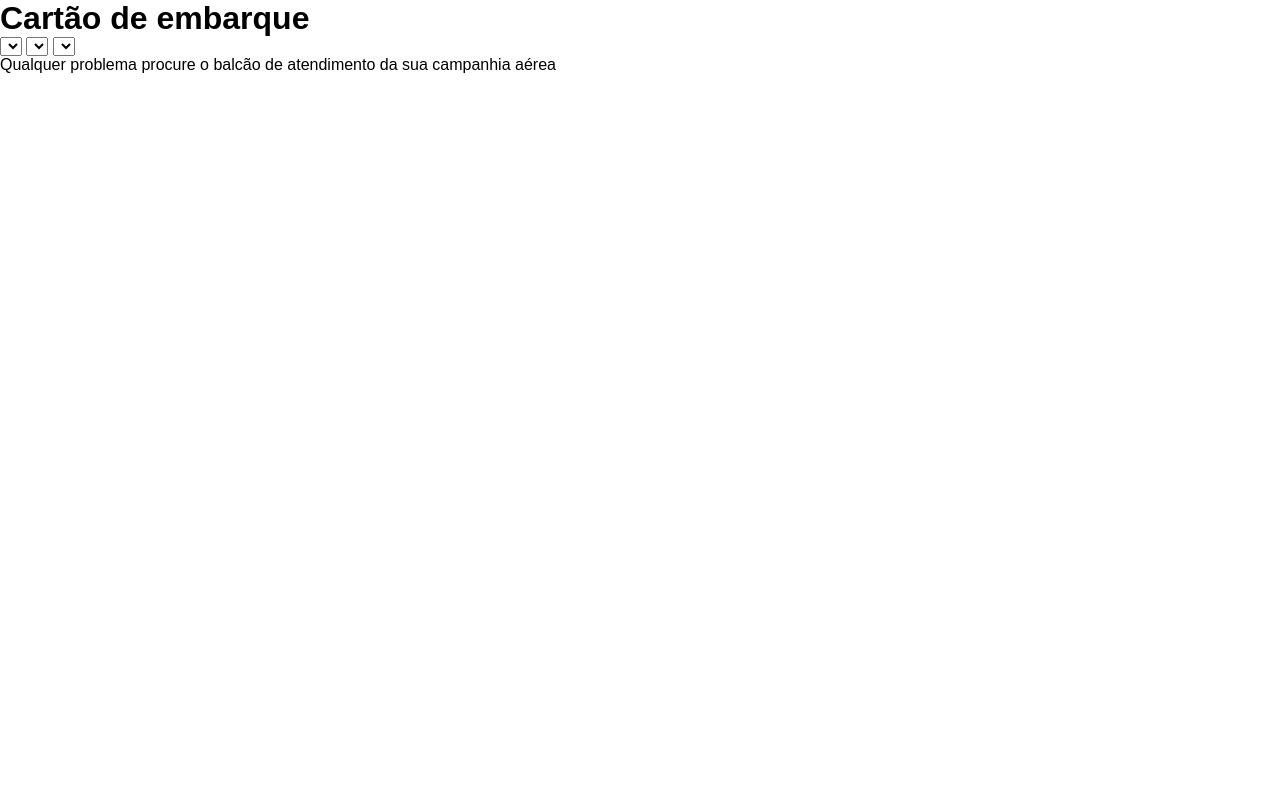
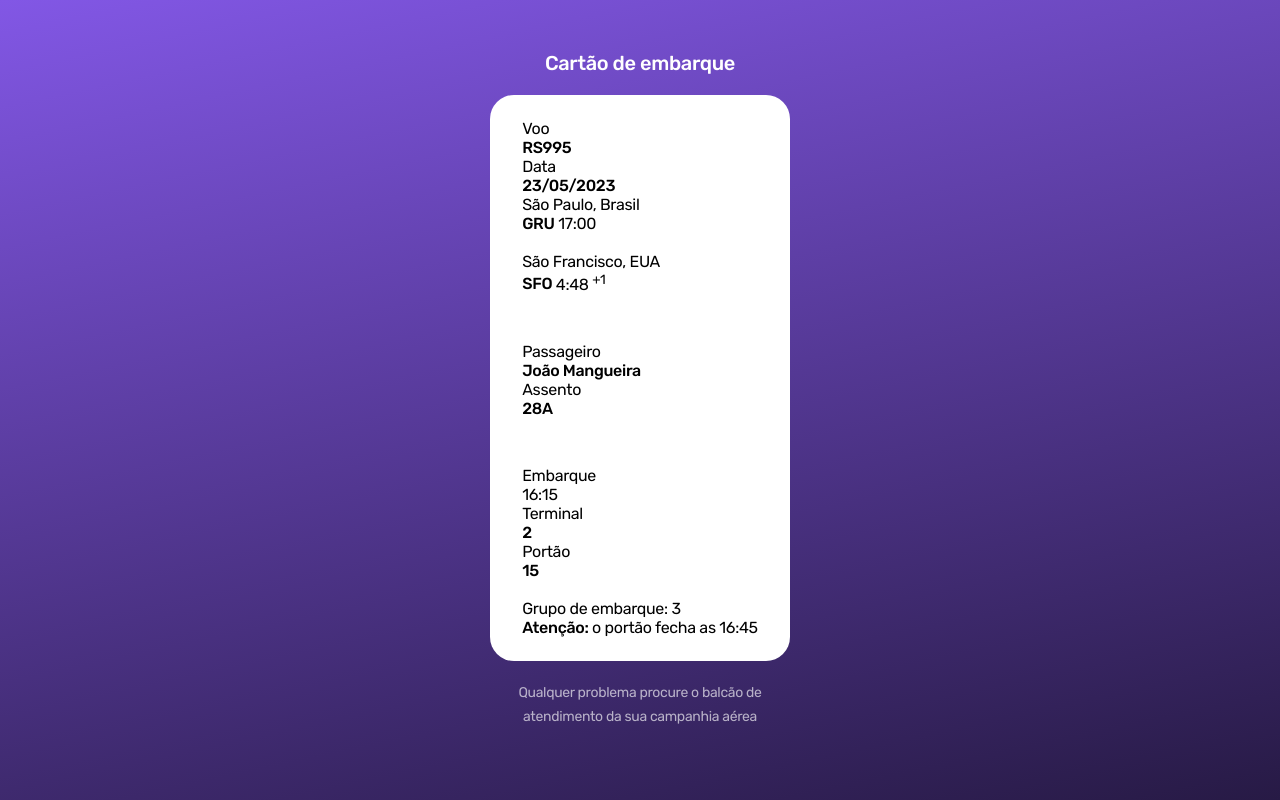
Before and after one commit to jamangueira7/bora-codar-06-cartao-embarque, a plain HTML site: page index.html in a window 1280 px wide. Drawn offline with Linux system fonts and the light colour scheme.

Commit message:
cartão com formato de cartão

```diff
--- a/index.html
+++ b/index.html
@@ -1,10 +1,12 @@
 <!DOCTYPE html>
 <html lang="en">
 <head>
-    <link rel="preconnect" href="https://fonts.googleapis.com">
-    <link rel="preconnect" href="https://fonts.gstatic.com" crossorigin>
-    <link href="https://fonts.googleapis.com/css2?family=Roboto:wght@400;700&display=swap" rel="stylesheet">
-    <meta charset="UTF-8">
+    <link rel="preconnect" href="https://fonts.googleapis.com" />
+    <link rel="preconnect" href="https://fonts.gstatic.com" crossorigin />
+    <link href="https://fonts.googleapis.com/css2?family=Rubik:wght@400;500&display=swap" rel="stylesheet" />
+    <meta http-equiv="X-UA-Compatible" content="IE=edge" />
+    <meta name="viewport" content="width=device-width, initial-scale=1.0" />
+    <meta charset="UTF-8" />
     <title>Bora Codar #06 - Cartão de embarque</title>
     <link rel="stylesheet" type="text/css" href="style.css" media="screen" />
 </head>
@@ -12,8 +14,8 @@
     <div id="boarding-pass">
         <h1>Cartão de embarque</h1>
         <main id="ticket">
-            <select class="flight">
-                <div>
+            <section class="top">
+                <div class="flight">
                     <div class="number">
                         <p>Voo</p>
                         <strong>RS995</strong>
@@ -23,14 +25,14 @@
                         <strong>23/05/2023</strong>
                     </div>
                 </div>
-                <div>
+                <div class="grip">
                     <div class="departure">
                         <p>São Paulo, Brasil</p>
                         <strong>GRU</strong>
                         <time>17:00</time>
                     </div>
                     <div class="airplane">
-                        <img src="">
+                        <img src="" alt=""/>
                     </div>
                     <div class="arrival">
                         <p>São Francisco, EUA</p>
@@ -38,8 +40,8 @@
                         <time>4:48 <sup>+1</sup></time>
                     </div>
                 </div>
-            </select>
-            <select class="middle">
+            </section>
+            <section class="middle">
                 <div class="name">
                     <p>Passageiro</p>
                     <strong>João Mangueira</strong>
@@ -48,8 +50,8 @@
                     <p>Assento</p>
                     <strong>28A</strong>
                 </div>
-            </select>
-            <select class="bottom">
+            </section>
+            <section class="bottom">
                 <div class="container">
                     <div class="boarding-info">
                         <dl>
@@ -68,14 +70,16 @@
                         </dl>
                     </div>
                     <div class="qrcode">
-                        <img src="">
+                        <img src="" alt="">
                         <p>Grupo de embarque: 3</p>
                     </div>
                 </div>
                 <p><strong>Atenção:</strong> o portão fecha as 16:45</p>
-            </select>
+            </section>
         </main>
-        <footer>Qualquer problema procure o balcão de atendimento da sua campanhia aérea</footer>
+        <footer>
+            Qualquer problema procure o balcão de atendimento da sua campanhia aérea
+        </footer>
     </div>
 </body>
 </html>
--- a/style.css
+++ b/style.css
@@ -12,8 +12,53 @@
 
 body {
     font-size: 1.6rem;
+    font-family: 'Rubik', sans-serif;
+    letter-spacing: -0.02em;
+    background: linear-gradient(167.96deg, #8257E5 0%, #271A45 100%) no-repeat;
+    height: 100vh;
+    display: grid;
+    place-content: center;
 }
 
-body * {
-    font-family: 'Rubik', sans-serif;
+h1, strong {
+    font-weight: 500;
 }
+
+h1 {
+    font-size: 2.0rem;
+    line-height: 2.4rem;
+    color: white;
+    text-align: center;
+}
+
+#boarding-pass {
+    max-width: 32.7rem;
+    margin: auto;
+}
+
+#ticket {
+    margin-top: 2rem;
+}
+
+section {
+    background-color: white;
+    padding: 2.4rem 3.2rem;
+}
+
+.top {
+    border-radius: 2.4rem 2.4rem 0 0;
+}
+
+.bottom {
+    border-radius: 0 0 2.4rem 2.4rem;
+}
+
+footer {
+    font-size: 1.4rem;
+    line-height: 2.4rem;
+    color: white;
+    opacity: 0.64;
+    width: 27rem;
+    text-align: center;
+    margin: 2rem auto;
+}
```
